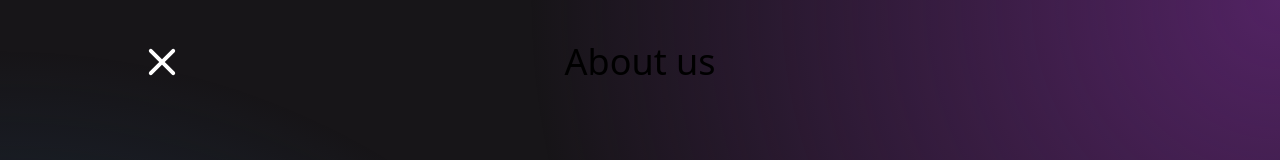
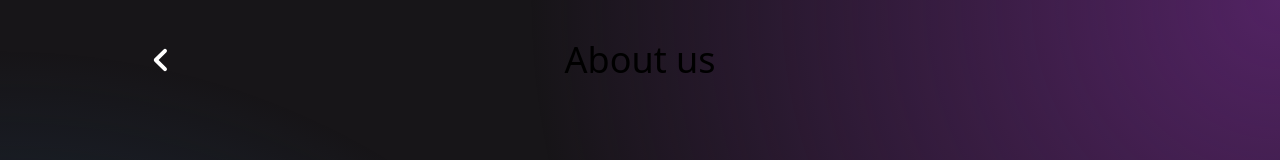
Before and after one commit to sandro-sikic/spark, a Next.js app in the folder frontend/: page /about in a window 1280 px wide. Shown: the top 160 px of the page. Built offline with nearby package versions, Linux system fonts and the light colour scheme.

Commit message:
feat: changed cross to left chevron

```diff
--- a/frontend/src/components/BackButton.tsx
+++ b/frontend/src/components/BackButton.tsx
@@ -1,6 +1,6 @@
 import { useRouter } from 'next/router';
 
-export default function BackButton({ className }: { className: string }) {
+export default function BackButton({ className }: { className?: string }) {
 	const router = useRouter();
 
 	return (
@@ -11,14 +11,14 @@ export default function BackButton({ className }: { className: string }) {
 			}}
 		>
 			<svg
-				width="28"
-				height="28"
-				viewBox="0 0 28 28"
+				width="24"
+				height="24"
+				viewBox="0 0 7 12"
 				fill="none"
 				xmlns="http://www.w3.org/2000/svg"
 			>
 				<path
-					d="M14 16.8L4.19998 26.6C3.83331 26.9667 3.36664 27.15 2.79998 27.15C2.23331 27.15 1.76664 26.9667 1.39998 26.6C1.03331 26.2333 0.849976 25.7667 0.849976 25.2C0.849976 24.6333 1.03331 24.1667 1.39998 23.8L11.2 14L1.39998 4.19998C1.03331 3.83331 0.849976 3.36664 0.849976 2.79998C0.849976 2.23331 1.03331 1.76664 1.39998 1.39998C1.76664 1.03331 2.23331 0.849976 2.79998 0.849976C3.36664 0.849976 3.83331 1.03331 4.19998 1.39998L14 11.2L23.8 1.39998C24.1667 1.03331 24.6333 0.849976 25.2 0.849976C25.7667 0.849976 26.2333 1.03331 26.6 1.39998C26.9667 1.76664 27.15 2.23331 27.15 2.79998C27.15 3.36664 26.9667 3.83331 26.6 4.19998L16.8 14L26.6 23.8C26.9667 24.1667 27.15 24.6333 27.15 25.2C27.15 25.7667 26.9667 26.2333 26.6 26.6C26.2333 26.9667 25.7667 27.15 25.2 27.15C24.6333 27.15 24.1667 26.9667 23.8 26.6L14 16.8Z"
+					d="M5.30005 11.3L0.700048 6.69999C0.600048 6.59999 0.529382 6.49165 0.488049 6.37499C0.446715 6.25832 0.425715 6.13332 0.425049 5.99999C0.425049 5.86665 0.446049 5.74165 0.488049 5.62499C0.530049 5.50832 0.600715 5.39999 0.700048 5.29999L5.30005 0.699987C5.48338 0.516654 5.71672 0.424988 6.00005 0.424988C6.28338 0.424988 6.51672 0.516654 6.70005 0.699987C6.88338 0.883321 6.97505 1.11665 6.97505 1.39999C6.97505 1.68332 6.88338 1.91665 6.70005 2.09999L2.80005 5.99999L6.70005 9.89999C6.88338 10.0833 6.97505 10.3167 6.97505 10.6C6.97505 10.8833 6.88338 11.1167 6.70005 11.3C6.51672 11.4833 6.28338 11.575 6.00005 11.575C5.71672 11.575 5.48338 11.4833 5.30005 11.3Z"
 					fill="white"
 				/>
 			</svg>
```
